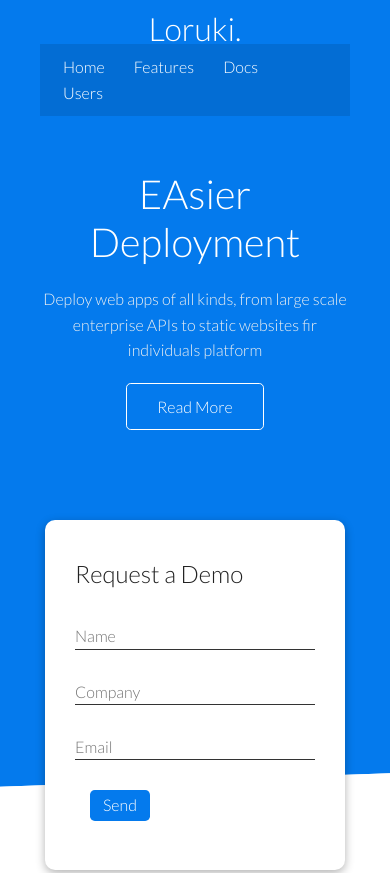
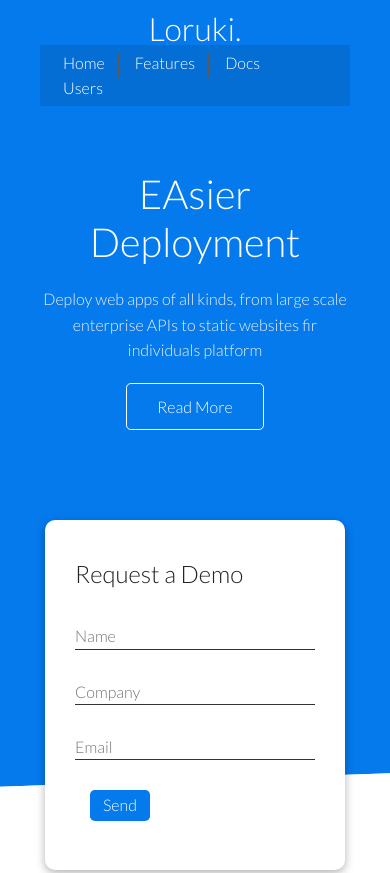
Before and after one commit to Hussein390/Loruki, a plain HTML site: page index.html in a window 390 px wide. Shown: the top 873 px of the page. Drawn offline with Linux system fonts and the light colour scheme.

Commit message:
second changing

```diff
--- a/css/TM-pro.css
+++ b/css/TM-pro.css
@@ -629,9 +629,14 @@ pre {
     flex-direction: column;
   }
   .navbar ul {
-    padding: 10px;
+    padding: 5px 10px;
     background-color: rgba(0, 0, 0, 0.1);
     transform: translateY(-14px);
+    display: flex;
+    flex-wrap: nowrap;
+  }
+  .navbar ul li a:not(:last-child){
+    border-right: 1px solid #615757 ;
   }
 }
 /* media  */
--- a/index.html
+++ b/index.html
@@ -168,6 +168,7 @@
           <li><a href="index.html">Home</a></li>
           <li><a href="features.html">Features</a></li>
           <li><a href="docs.html">Docs</a></li>
+          <li><a href="users.html">Users</a></li>
         </ul>
       </nav>
       <div class="social">
```
Also changed, not shown: docs.html (+1 -0 lines), features.html (+1 -0 lines), users.html (+1 -0 lines).
